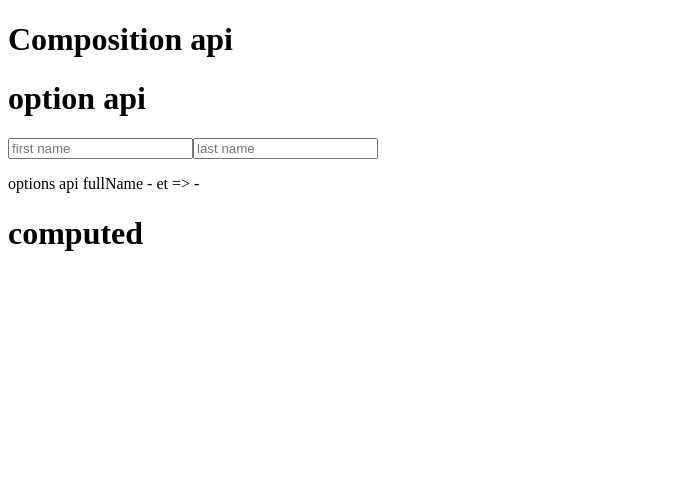
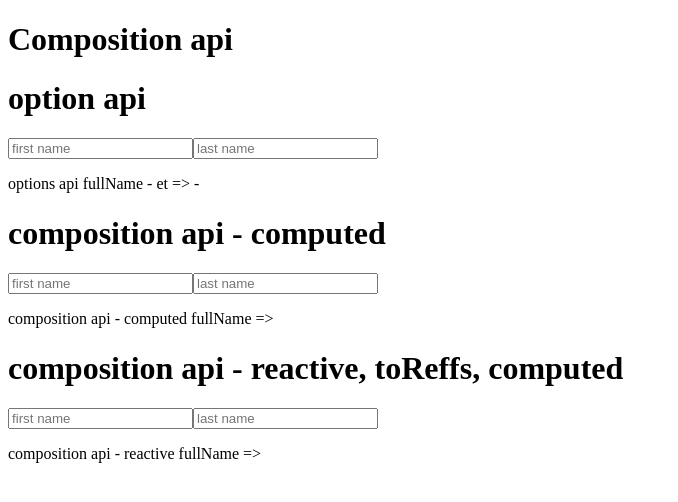
Before and after one commit to lapinRagnar/vue3_tuto, a Vue app: page / in a window 1280 px wide. Shown: the top 502 px of the page, without its empty margins (0-678 px from the left). Built offline with nearby package versions, Linux system fonts and the light colour scheme.

Commit message:
Replacing Computed property - ex 2 - composition api - reactive, toReffs, computed

```diff
--- a/src/components/ComputedCompo.vue
+++ b/src/components/ComputedCompo.vue
@@ -3,12 +3,25 @@
   <input type="text" placeholder="first name" v-model="fName">
   <input type="text" placeholder="last name" v-model="lName">
   <p>options api fullName - {{fName}} et {{lName}} => {{fullName}}</p>
-  <h1>computed</h1>
 
+  <h1>composition api - computed</h1>
+
+  <input type="text" placeholder="first name" v-model="refFirstName">
+  <input type="text" placeholder="last name" v-model="refLastName">
+  <p>composition api - computed fullName => {{refFullName   }}</p>
+
+
+  <h1>composition api - reactive, toReffs, computed</h1>
+
+  <input type="text" placeholder="first name" v-model="reactiveFirstName">
+  <input type="text" placeholder="last name" v-model="reactiveLastName">
+  <p>composition api - reactive fullName => {{reactiveFullName}}</p>
 
 </template>
 
 <script>
+
+import {ref, computed, reactive, toRefs} from 'vue'
 
 export default {
   name: 'ComputedCompo',
@@ -22,6 +35,31 @@ export default {
     fullName(){
       return `${this.fName} -${this.lName}`
     }
+  },
+  setup(){
+    const refFirstName = ref('')
+    const refLastName = ref('')
+
+    const refFullName = computed(function(){
+      return `${refFirstName.value} ${refLastName.value}`
+    })
+
+    const state = reactive({
+      reactiveFirstName: '',
+      reactiveLastName: '',
+    })
+
+    const reactiveFullName = computed(function(){
+      return `${state.reactiveFirstName} ${state.reactiveLastName} `
+    })
+
+    return {
+        refFirstName,
+        refLastName,
+        refFullName,
+        ...toRefs(state),
+        reactiveFullName
+    }
   }
 
 }
```
